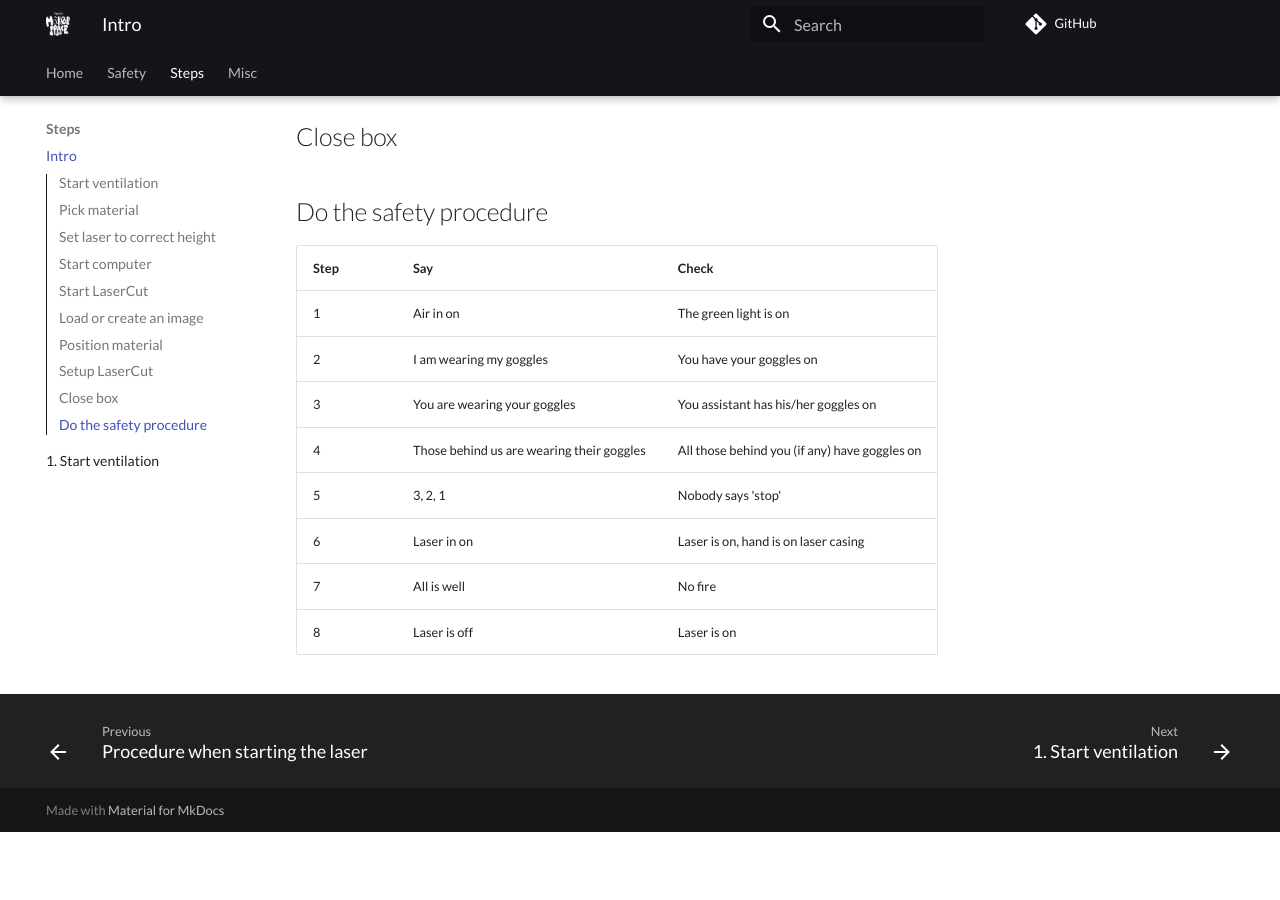
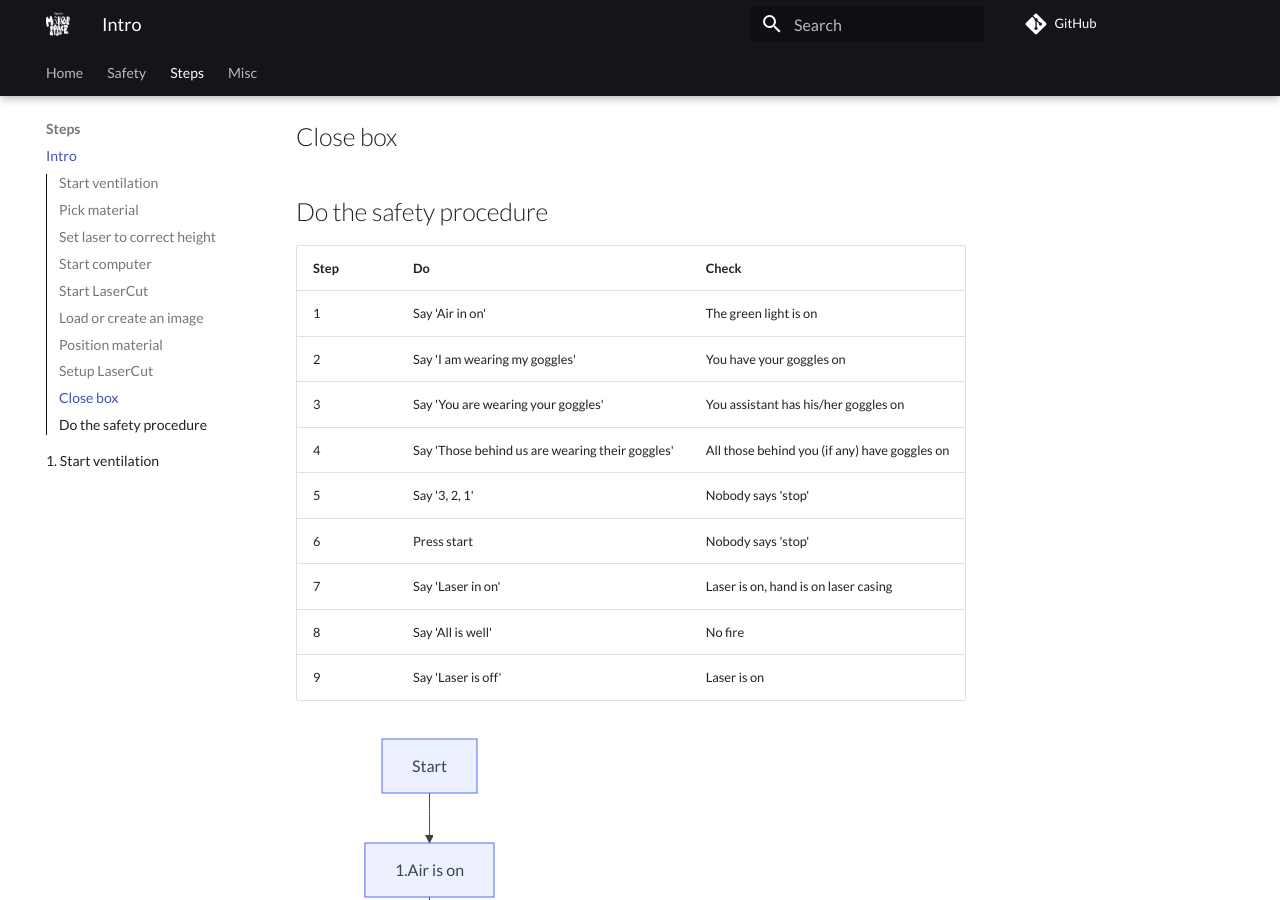
Before and after one commit to uppsala-makerspace/laser_cutter_guide, an MkDocs documentation site: the page built from docs/steps/intro.md, in a window 1280 px wide and 900 px high, scrolled down 1180 px. Built offline with MkDocs 1.6.1 and Material for MkDocs 9.7.7, drawn with Linux system fonts in a browser that asks for light colours; comment, search, counter and statistics services are not loaded; before the commit the page ends 2012 px from its top, so only the background shows below that; some of the changed lines change nothing that is shown.

Commit message:
Add procedure

````diff
--- a/docs/steps/intro.md
+++ b/docs/steps/intro.md
@@ -47,13 +47,38 @@
 
 ## Do the safety procedure
 
-Step|Say                                      |Check
-----|-----------------------------------------|-----------------------------------------
-1   |Air in on                                |The green light is on
-2   |I am wearing my goggles                  |You have your goggles on
-3   |You are wearing your goggles             |You assistant has his/her goggles on
-4   |Those behind us are wearing their goggles|All those behind you (if any) have goggles on
-5   |3, 2, 1                                  |Nobody says 'stop'
-6   |Laser in on                              |Laser is on, hand is on laser casing
-7   |All is well                              |No fire
-8   |Laser is off                             |Laser is on
+Step|Do                                             |Check
+----|-----------------------------------------------|-----------------------------------------
+1   |Say 'Air in on'                                |The green light is on
+2   |Say 'I am wearing my goggles'                  |You have your goggles on
+3   |Say 'You are wearing your goggles'             |You assistant has his/her goggles on
+4   |Say 'Those behind us are wearing their goggles'|All those behind you (if any) have goggles on
+5   |Say '3, 2, 1'                                  |Nobody says 'stop'
+6   |Press start                                    |Nobody says 'stop'
+7   |Say 'Laser in on'                              |Laser is on, hand is on laser casing
+8   |Say 'All is well'                              |No fire
+9   |Say 'Laser is off'                             |Laser is on
+
+```mermaid
+flowchart TD
+   start[Start]
+   check_air[1.Air is on]
+   check_my_glasses[2.My glasses are on]
+   check_your_glasses[3.Your glasses are on]
+   check_behind_glasses[4.Behind us have glasses on]
+   countdown[5.Three, two, one]
+   press_start[6.Press start]
+   laser_is_on[7.Laser is on]
+   all_is_well[8.All is wll]
+   laser_is_off[9.Laser is off]
+
+   start --> check_air
+   check_air --> check_my_glasses
+   check_my_glasses --> check_your_glasses
+   check_your_glasses --> check_behind_glasses
+   check_behind_glasses --> countdown
+   countdown --> press_start
+   press_start --> laser_is_on
+   laser_is_on --> all_is_well
+   all_is_well --> laser_is_off
+```
````
